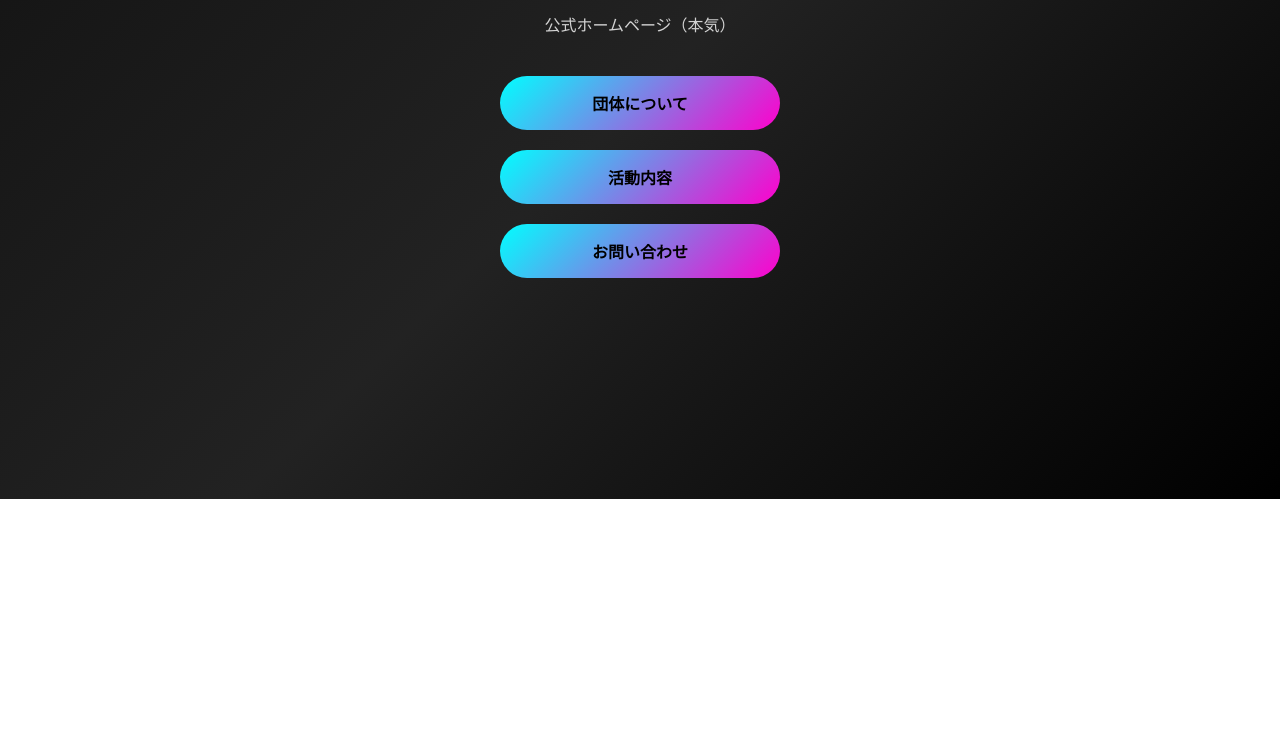
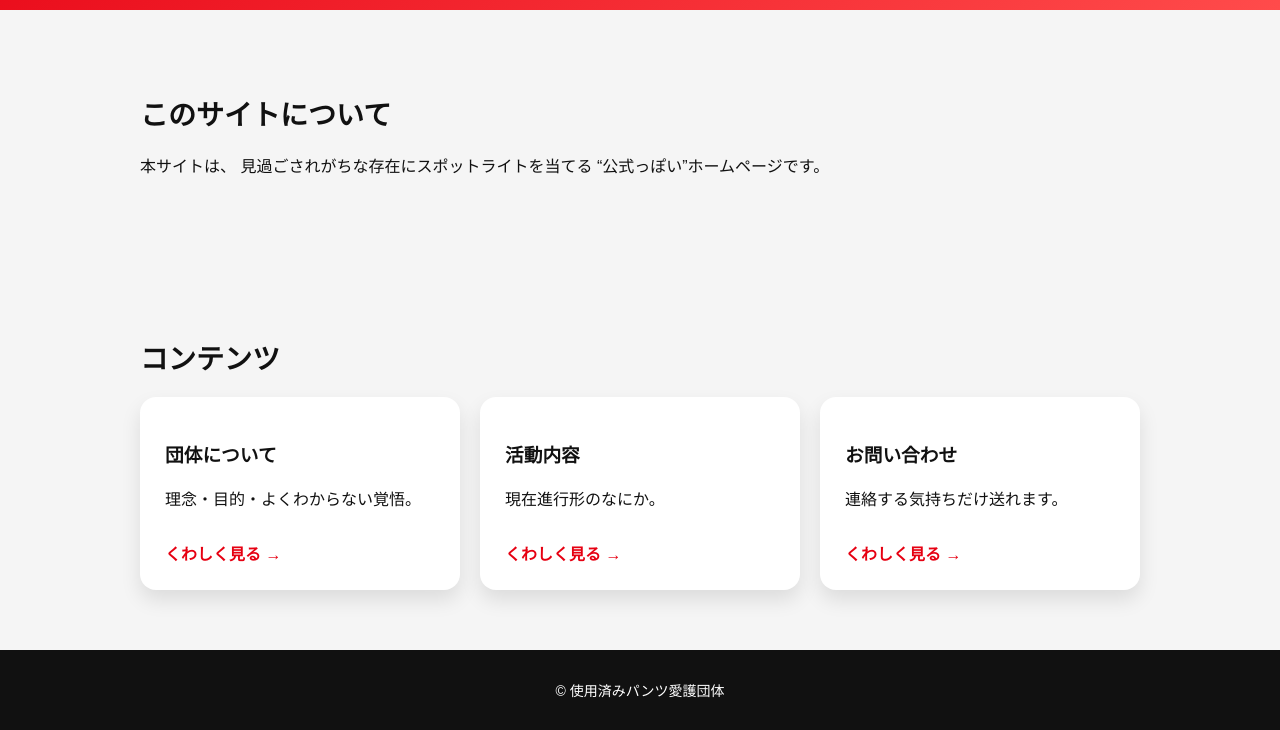
Before and after one commit to ajinori-13/already-used-pants, a plain HTML site: page index.html in a window 1280 px wide. Shown: the part 301-1031 px from the top of the page. Before the commit the page ends 800 px from the top, so only its background shows below. Drawn offline with Linux system fonts and the light colour scheme.

Commit message:
Refactor index.html with new styles and sections
Updated styles and structure for the hero section and added content sections.

```diff
--- a/index.html
+++ b/index.html
@@ -8,52 +8,125 @@
 <style>
 body {
   margin: 0;
-  font-family: sans-serif;
-  background: linear-gradient(135deg, #111, #222, #000);
+  font-family: "Arial", sans-serif;
+  background: #f5f5f5;
+  color: #111;
+}
+
+/* ヒーロー */
+.hero {
+  background: linear-gradient(135deg, #e60012, #ff4b4b);
   color: white;
+  padding: 80px 20px;
   text-align: center;
 }
 
-.box {
-  min-height: 100vh;
-  display: flex;
-  flex-direction: column;
-  justify-content: center;
-  align-items: center;
-}
-
-h1 {
-  font-size: 36px;
+.hero h1 {
+  font-size: 42px;
   margin-bottom: 10px;
 }
 
-p {
-  opacity: 0.8;
-  margin-bottom: 30px;
+.hero p {
+  font-size: 18px;
+  opacity: 0.9;
 }
 
-a {
-  display: block;
-  margin: 10px;
-  padding: 15px 30px;
-  width: 220px;
-  background: linear-gradient(135deg, #00ffff, #ff00cc);
-  color: black;
+/* セクション */
+section {
+  padding: 60px 20px;
+  max-width: 1000px;
+  margin: auto;
+}
+
+h2 {
+  font-size: 28px;
+  margin-bottom: 20px;
+}
+
+/* カード */
+.cards {
+  display: grid;
+  grid-template-columns: repeat(auto-fit, minmax(220px, 1fr));
+  gap: 20px;
+}
+
+.card {
+  background: white;
+  border-radius: 16px;
+  padding: 25px;
+  box-shadow: 0 10px 20px rgba(0,0,0,0.1);
+  transition: transform 0.2s;
+}
+
+.card:hover {
+  transform: translateY(-5px);
+}
+
+.card a {
+  display: inline-block;
+  margin-top: 15px;
   text-decoration: none;
+  color: #e60012;
   font-weight: bold;
-  border-radius: 30px;
+}
+
+/* フッター */
+footer {
+  background: #111;
+  color: white;
+  text-align: center;
+  padding: 30px;
+  font-size: 14px;
 }
 </style>
 </head>
 
 <body>
-<div class="box">
+
+<!-- ヒーロー -->
+<div class="hero">
   <h1>使用済みパンツ愛護団体</h1>
-  <p>公式ホームページ（本気）</p>
+  <p>それは、まだ終わっていない。</p>
+</div>
 
-  <a href="about.html">団体について</a>
-  <a href="activity.html">活動内容</a>
-  <a href="contact.html">お問い合わせ</a>
-</div>
+<!-- セクション1 -->
+<section>
+  <h2>このサイトについて</h2>
+  <p>
+    本サイトは、
+    見過ごされがちな存在にスポットライトを当てる
+    “公式っぽい”ホームページです。
+  </p>
+</section>
+
+<!-- セクション2：ナビ -->
+<section>
+  <h2>コンテンツ</h2>
+
+  <div class="cards">
+    <div class="card">
+      <h3>団体について</h3>
+      <p>理念・目的・よくわからない覚悟。</p>
+      <a href="about.html">くわしく見る →</a>
+    </div>
+
+    <div class="card">
+      <h3>活動内容</h3>
+      <p>現在進行形のなにか。</p>
+      <a href="activity.html">くわしく見る →</a>
+    </div>
+
+    <div class="card">
+      <h3>お問い合わせ</h3>
+      <p>連絡する気持ちだけ送れます。</p>
+      <a href="contact.html">くわしく見る →</a>
+    </div>
+  </div>
+</section>
+
+<footer>
+  © 使用済みパンツ愛護団体
+</footer>
+
 </body>
 </html>
```
